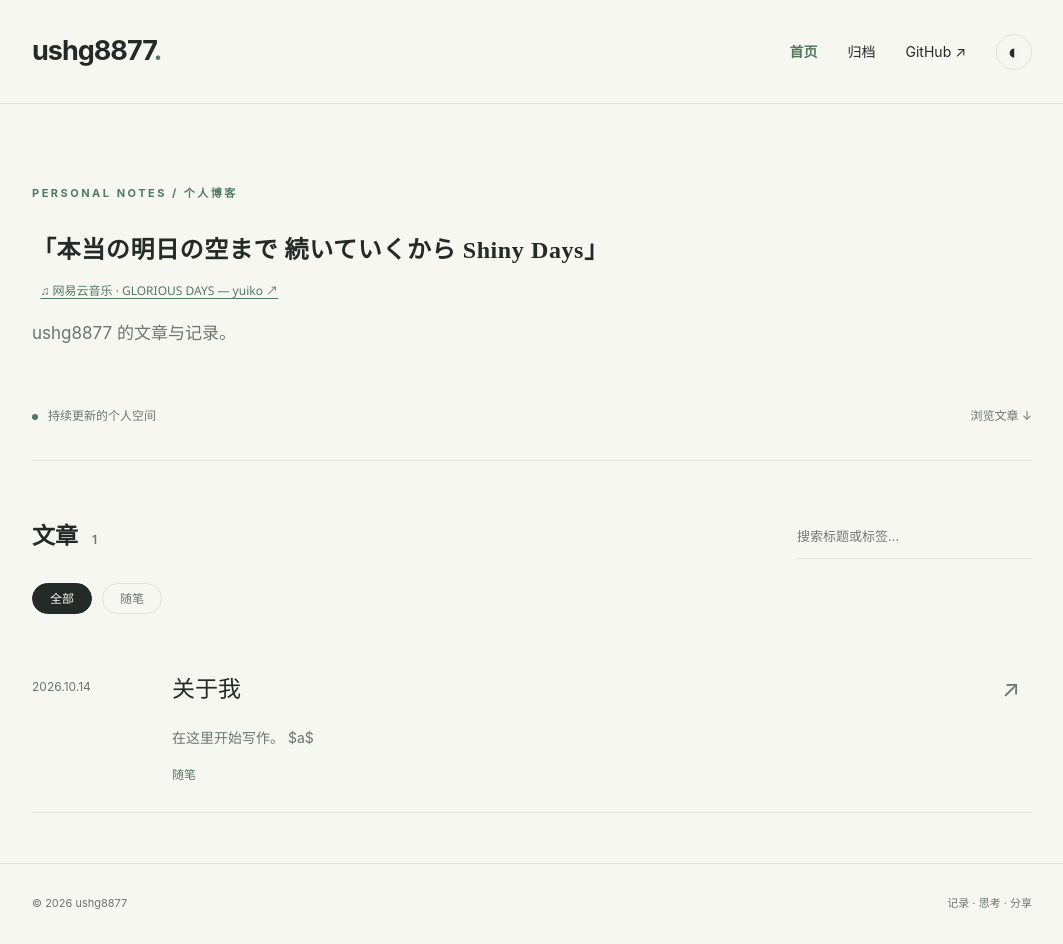
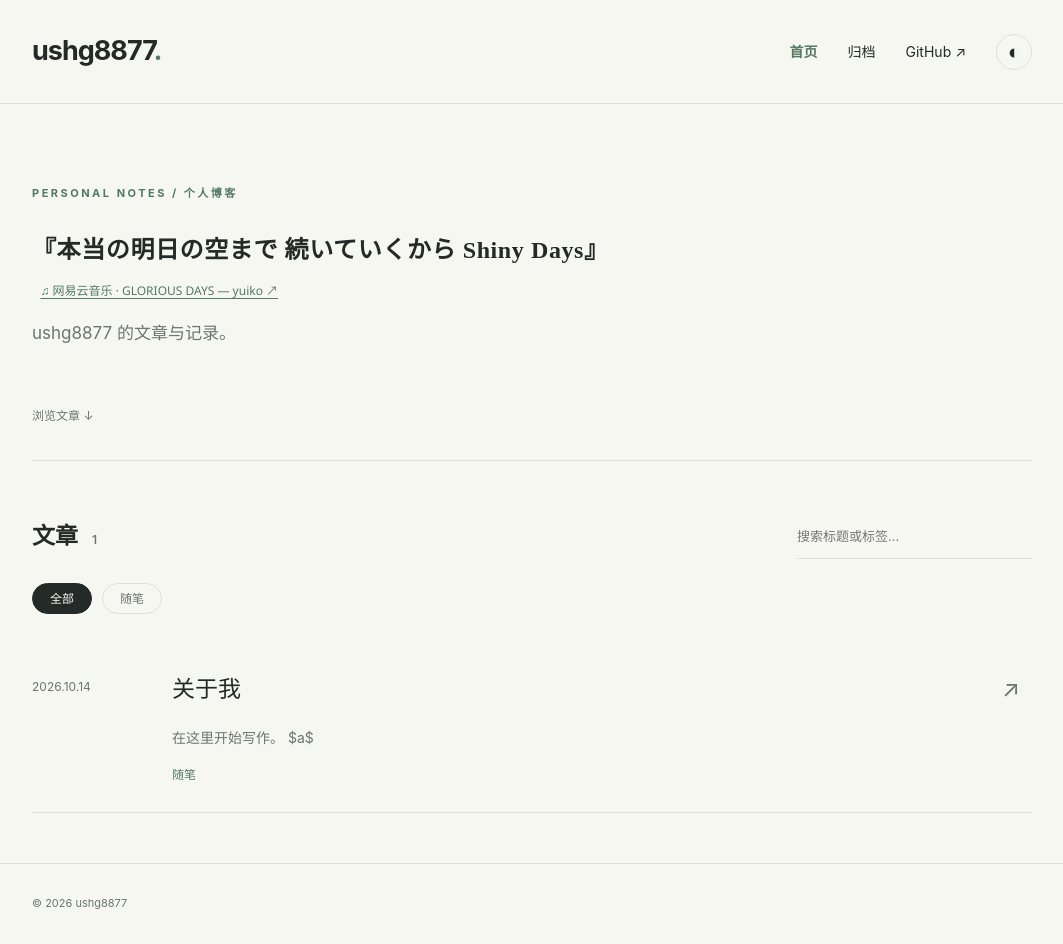
Before and after one commit to ushg8877/ushg8877.github.io, a Jekyll site: the page built from index.html, in a window 1280 px wide. Shown: the whole page, without its empty margins (108-1171 px from the left). Built offline with Jekyll 4.4.1, drawn with Linux system fonts in a browser that asks for light colours.

Commit message:
Update blog from local manager

```diff
--- a/_layouts/default.html
+++ b/_layouts/default.html
@@ -1,3 +1,3 @@
 <!doctype html>
-<html lang="zh-CN"><head><meta charset="utf-8"><meta name="viewport" content="width=device-width,initial-scale=1"><meta name="description" content="{{ page.description | default: site.description | escape }}"><title>{% if page.title %}{{ page.title | escape }} · {% endif %}{{ site.title }}</title><link rel="stylesheet" href="{{ '/assets/style.css' | relative_url }}"><script>try{document.documentElement.dataset.theme=localStorage.getItem('theme')||'light'}catch(e){}</script></head>
-<body><a class="skip" href="#main">跳到正文</a><header><a class="brand" href="/">ushg8877<span class="dot">.</span></a><nav aria-label="主导航"><a href="/" {% if page.url == '/' %}aria-current="page"{% endif %}>首页</a><a href="/archive/" {% if page.url == '/archive/' %}aria-current="page"{% endif %}>归档</a><a href="https://github.com/ushg8877">GitHub ↗</a><button id="theme" aria-label="切换深浅色主题">◐</button></nav></header><main id="main">{{ content }}</main><footer><span>© {{ 'now' | date: '%Y' }} ushg8877</span><span>记录 · 思考 · 分享</span></footer><script src="/assets/site.js" defer></script></body></html>
+<html lang="zh-CN"><head><meta charset="utf-8"><meta name="viewport" content="width=device-width,initial-scale=1"><meta name="description" content="{{ page.description | default: site.description | escape }}"><title>{% if page.title %}{{ page.title | escape }} · {% endif %}{{ site.title }}</title><link rel="stylesheet" href="{{ '/assets/style.css?v=20261014-3' | relative_url }}"><script>try{document.documentElement.dataset.theme=localStorage.getItem('theme')||'light'}catch(e){}</script></head>
+<body><a class="skip" href="#main">跳到正文</a><header><a class="brand" href="/">ushg8877<span class="dot">.</span></a><nav aria-label="主导航"><a href="/" {% if page.url == '/' %}aria-current="page"{% endif %}>首页</a><a href="/archive/" {% if page.url == '/archive/' %}aria-current="page"{% endif %}>归档</a><a href="https://github.com/ushg8877">GitHub ↗</a><button id="theme" aria-label="切换深浅色主题">◐</button></nav></header><main id="main">{{ content }}</main><footer><span>© {{ 'now' | date: '%Y' }} ushg8877</span></footer><script src="/assets/site.js?v=20261014-3" defer></script></body></html>
--- a/assets/site.js
+++ b/assets/site.js
@@ -4,6 +4,6 @@ const input=document.querySelector('#search'),cards=[...document.querySelectorAl
 function filter(){const q=(input?.value||'').trim().toLocaleLowerCase();let count=0;cards.forEach(card=>{const matches=(!tag||card.dataset.tags.split('|').includes(tag))&&(card.dataset.title+' '+card.dataset.tags).toLocaleLowerCase().includes(q);card.hidden=!matches;if(matches)count++});const empty=document.querySelector('#no-results');if(empty)empty.hidden=cards.length===0||count>0;}
 input?.addEventListener('input',filter);buttons.forEach(button=>button.addEventListener('click',()=>{tag=button.dataset.tag;buttons.forEach(b=>{b.classList.toggle('active',b===button);b.setAttribute('aria-pressed',String(b===button))});filter()}));
 
-const quotes=['「本当の明日の空まで 続いていくから Shiny Days」'];
+const quotes=['『本当の明日の空まで 続いていくから Shiny Days』'];
 const quote=document.querySelector('#hero-quote');
 if(quote)quote.textContent=quotes[Math.floor(Math.random()*quotes.length)];
--- a/index.html
+++ b/index.html
@@ -1,5 +1,5 @@
 ---
 layout: default
 ---
-<section class="hero"><div class="eyebrow">PERSONAL NOTES / 个人博客</div><h1 class="hero-heading"><span id="hero-quote" lang="ja">「本当の明日の空まで 続いていくから Shiny Days」</span></h1><div class="song-link-row"><a class="song-link" href="https://music.163.com/#/song?id=410925724" target="_blank" rel="noopener noreferrer" aria-label="在网易云音乐收听 yuiko 的 GLORIOUS DAYS（新窗口）">♫ 网易云音乐 · GLORIOUS DAYS — yuiko ↗</a></div><p>ushg8877 的文章与记录。</p><div class="hero-bottom"><span class="status">持续更新的个人空间</span><a href="#articles">浏览文章 ↓</a></div></section>
+<section class="hero"><div class="eyebrow">PERSONAL NOTES / 个人博客</div><h1 class="hero-heading"><span id="hero-quote" lang="ja">『本当の明日の空まで 続いていくから Shiny Days』</span></h1><div class="song-link-row"><a class="song-link" href="https://music.163.com/#/song?id=410925724" target="_blank" rel="noopener noreferrer" aria-label="在网易云音乐收听 yuiko 的 GLORIOUS DAYS（新窗口）">♫ 网易云音乐 · GLORIOUS DAYS — yuiko ↗</a></div><p>ushg8877 的文章与记录。</p><div class="hero-bottom"><a href="#articles">浏览文章 ↓</a></div></section>
 <section id="articles"><div class="section-head"><h2>文章<span class="count">{{ site.posts | size }}</span></h2><label class="search"><span class="sr-only">搜索文章</span><input id="search" type="search" placeholder="搜索标题或标签…"></label></div><div class="filters" aria-label="按标签筛选"><button class="active" data-tag="">全部</button>{% assign tags = site.tags | sort %}{% for tag in tags %}<button data-tag="{{ tag[0] | escape }}">{{ tag[0] | escape }}</button>{% endfor %}</div><div id="posts">{% for post in site.posts %}<article class="post-card" data-title="{{ post.title | escape }}" data-tags="{{ post.tags | join: '|' | escape }}"><time datetime="{{ post.date | date_to_xmlschema }}">{{ post.date | date: '%Y.%m.%d' }}</time><div><h3><a href="{{ post.url }}">{{ post.title | escape }}</a></h3><p>{{ post.excerpt | strip_html | truncate: 130 }}</p><div class="tags">{% for tag in post.tags %}<span>{{ tag | escape }}</span>{% endfor %}</div></div><span class="arrow" aria-hidden="true">↗</span></article>{% endfor %}</div>{% if site.posts.size == 0 %}<div class="empty"><span>01 / 即将开始</span><h3>第一篇文章，还在路上。</h3><p>这里将收录新的文章与随笔。</p></div>{% endif %}<p id="no-results" hidden>没有找到匹配的文章，试试其他关键词。</p></section>
```
